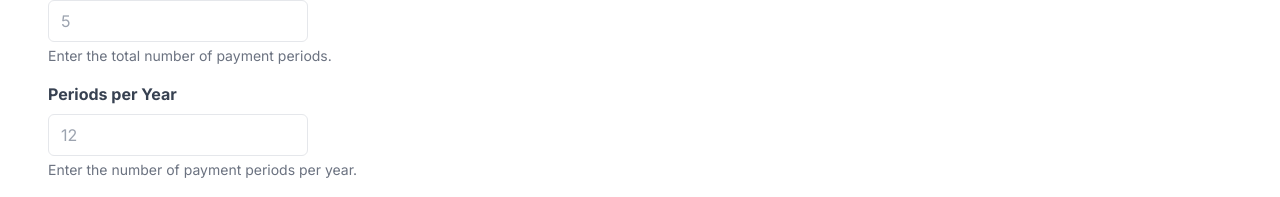
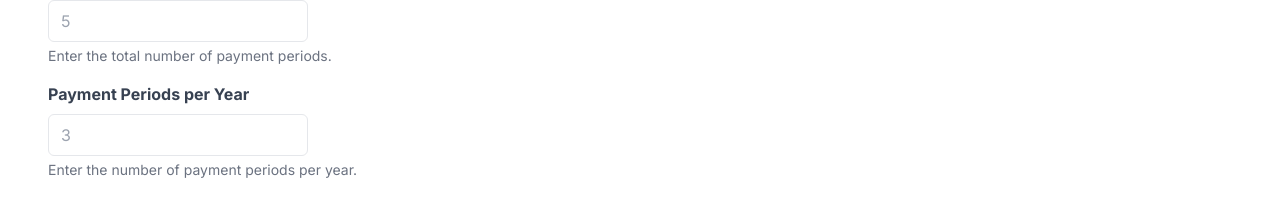
Before and after one commit to charleywolf/loan-calculator, a Next.js app: page / in a window 1280 px wide. Shown: the part 322-519 px from the top of the page. Built offline with nearby package versions, Linux system fonts and the light colour scheme.

Commit message:
edited periodsPerYear title and placeholder

```diff
--- a/src/app/page.tsx
+++ b/src/app/page.tsx
@@ -133,9 +133,9 @@ export default function Home() {
           infoText="Enter the total number of payment periods."
         />
         <LoanInput
-          title="Periods per Year"
+          title="Payment Periods per Year"
           id="periodsPerYear"
-          placeholder="12"
+          placeholder="3"
           value={periodsPerYear === undefined ? "" : periodsPerYear.toString()}
           onChange={(e) =>
             positiveIntegerOnlyChange(setPeriodsPerYear, e.target.value, 24)
```
